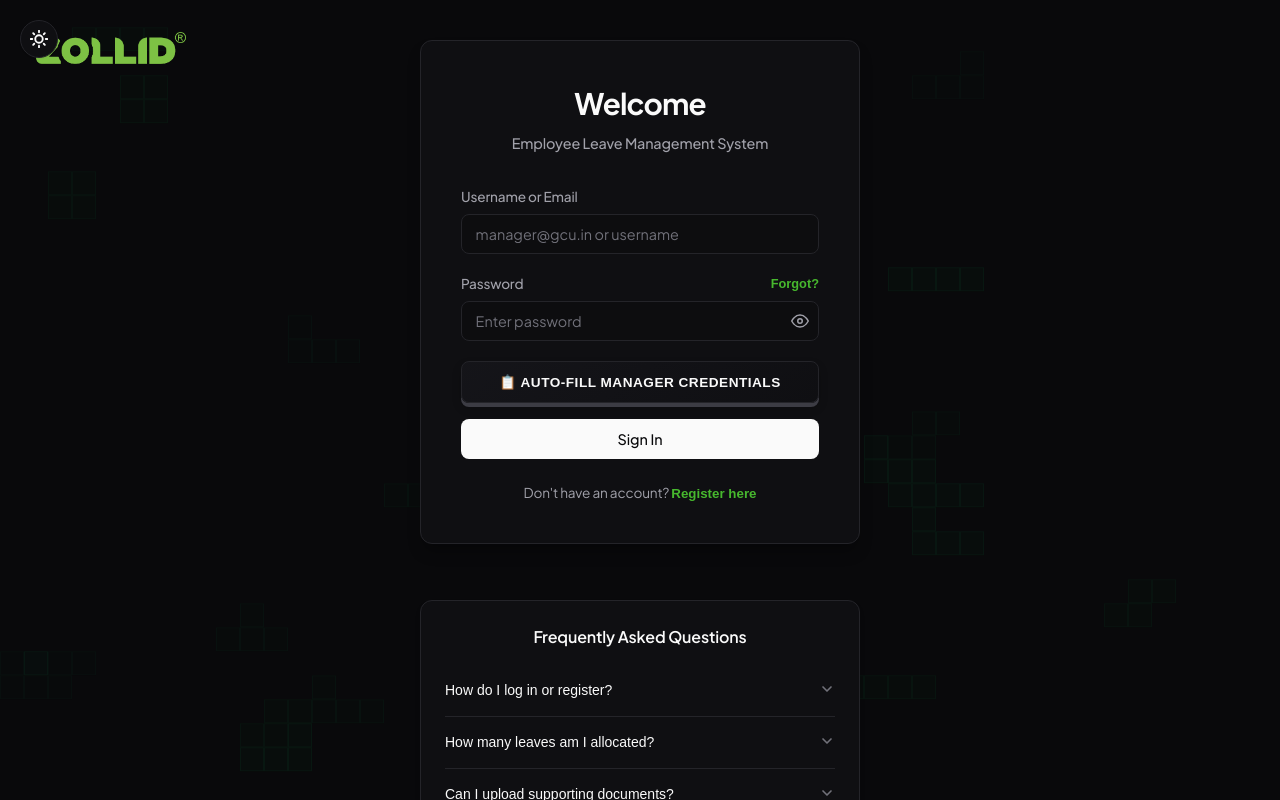
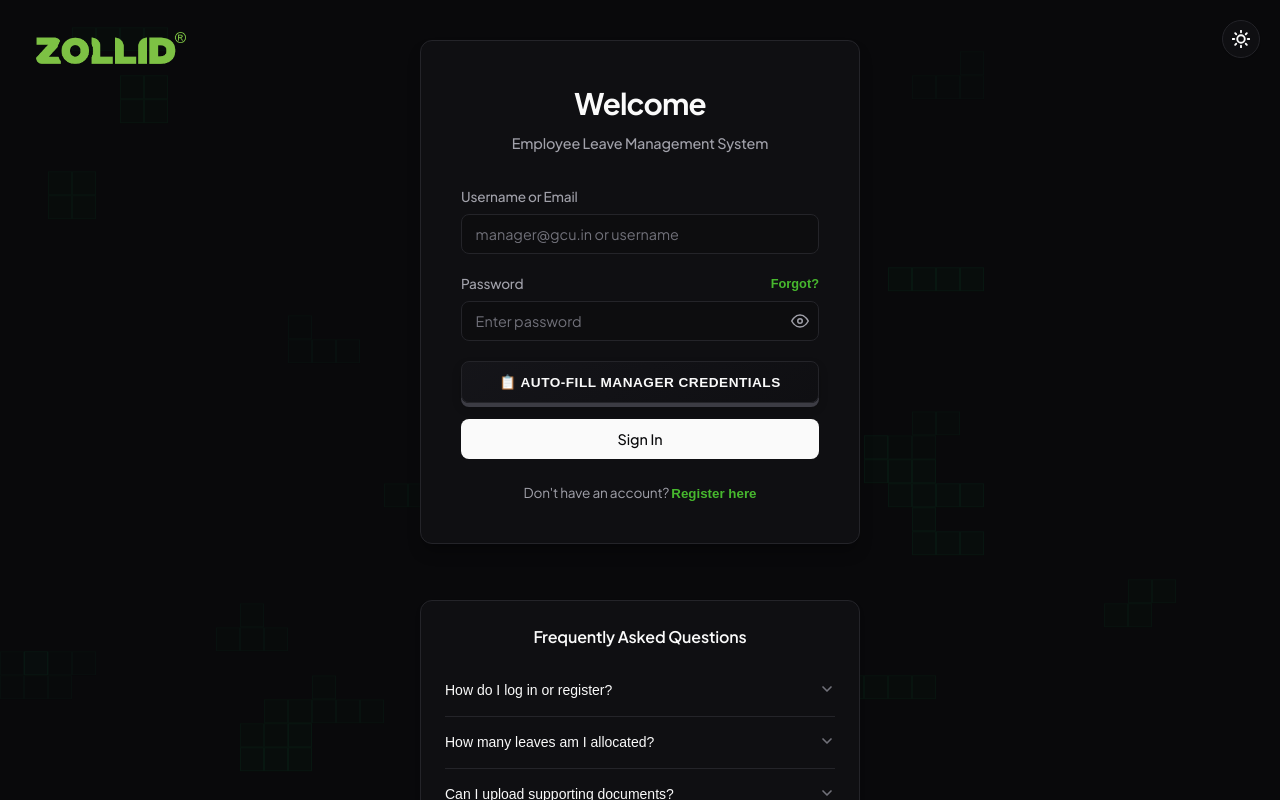
Before and after one commit to neerajcoder1/employee-leave-manager, a React (Vite) app in the folder frontend/: page / in a window 1280 px wide. Shown: the top 800 px of the page. Built offline with nearby package versions, Linux system fonts and the light colour scheme.

Commit message:
style: move theme toggle to top right to avoid overlapping with logo

```diff
--- a/frontend/src/index.css
+++ b/frontend/src/index.css
@@ -885,7 +885,7 @@ body {
 .theme-toggle-btn {
   position: fixed;
   top: 20px;
-  left: 20px;
+  right: 20px;
   width: 38px;
   height: 38px;
   border-radius: 50%;
@@ -1593,6 +1593,7 @@ body {
 
 body.dashboard-active .theme-toggle-btn {
   left: 50%;
+  right: auto;
   transform: translateX(-50%);
 }
 
```
